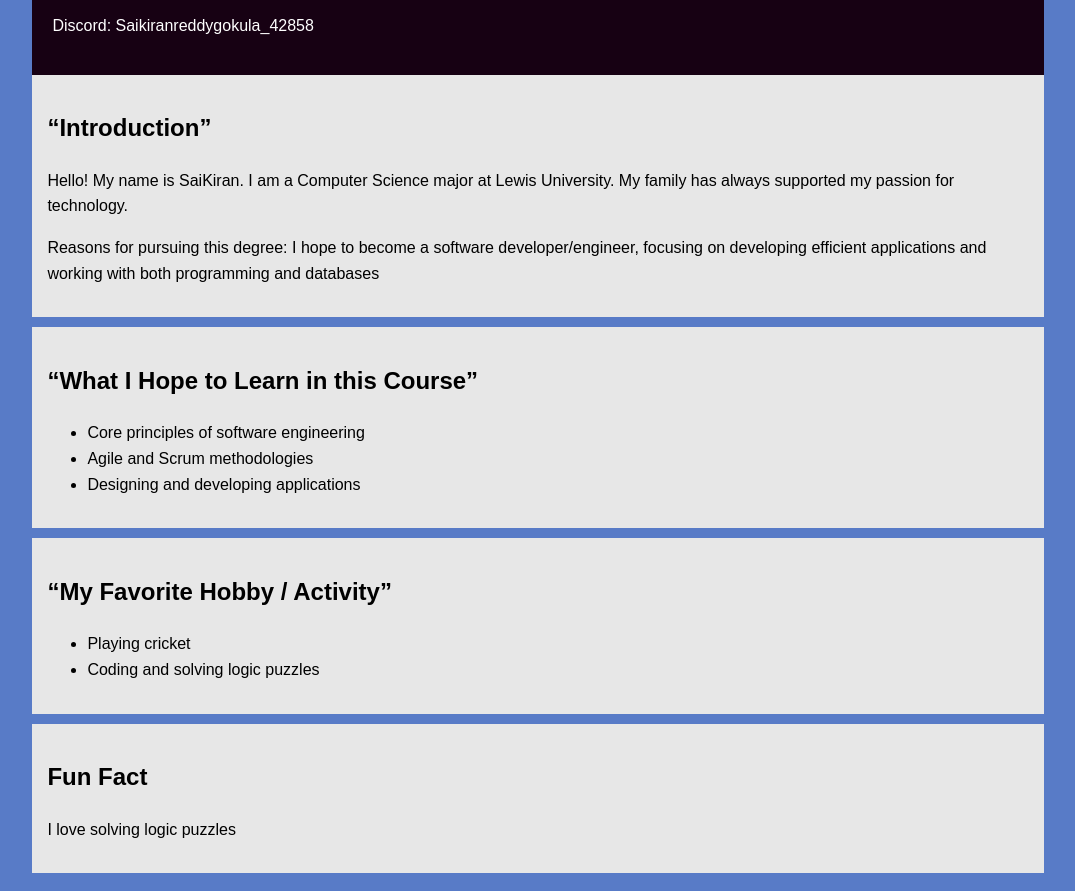
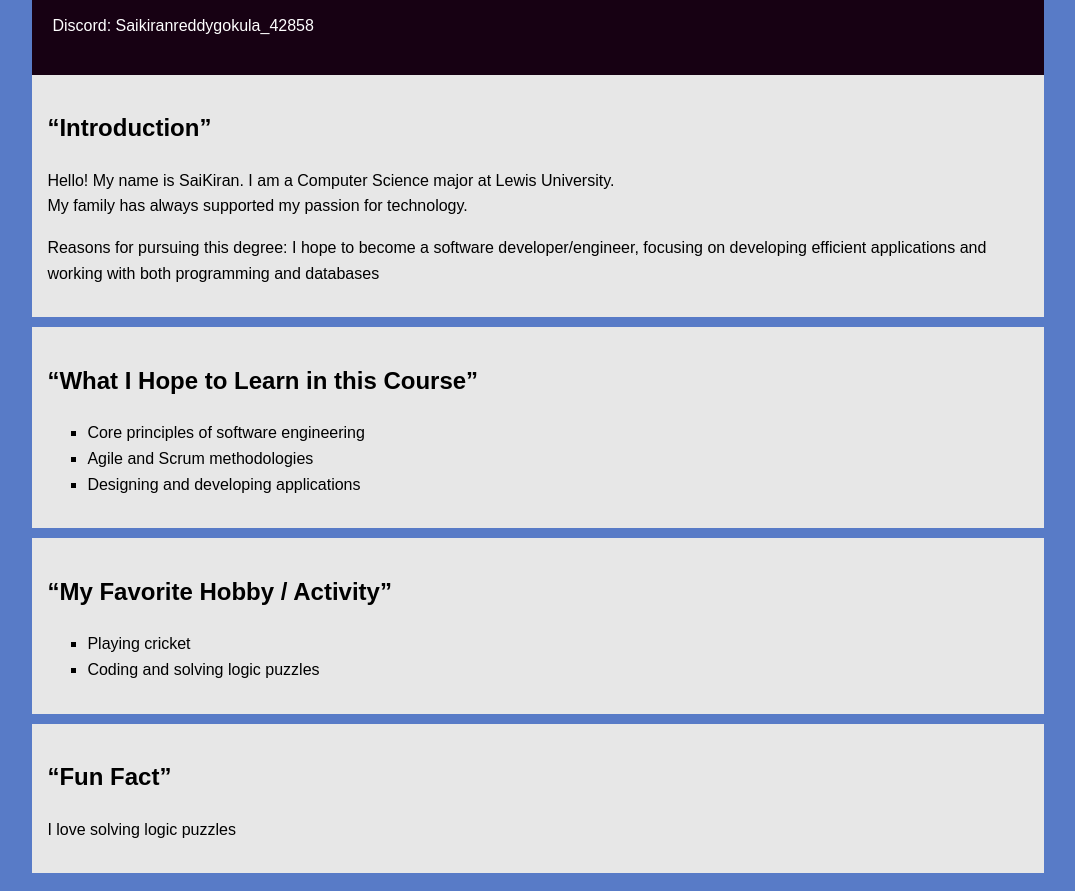
Before and after one commit to SaikiranRG/SaikiranG.github.io, a plain HTML site: page index.html in a window 1280 px wide. Shown: the part 175-1066 px from the top of the page, without its empty margins (102-1177 px from the left). Drawn offline with Linux system fonts and the light colour scheme.

Commit message:
Update index.html

```diff
--- a/index.html
+++ b/index.html
@@ -45,13 +45,13 @@
 
         <section class="lewis">
 			<h2>“Introduction”</h2>
-			<p>Hello! My name is SaiKiran. I am a Computer Science major at Lewis University. My family has always supported my passion for technology.</p>
+			<p>Hello! My name is SaiKiran. I am a Computer Science major at Lewis University. <br>My family has always supported my passion for technology.</br></p>
 			<p>Reasons for pursuing this degree: I hope to become a software developer/engineer, focusing on developing efficient applications and working with both programming and databases</p>
         </section>
 
 		<section class="course">
             <h2>“What I Hope to Learn in this Course”</h2>
-            <ul>
+            <ul style="list-style-type:square;">
                 <li>Core principles of software engineering</li>
                 <li>Agile and Scrum methodologies</li>
                 <li>Designing and developing applications</li>
@@ -59,14 +59,14 @@
 
 		<section class="hobbies">
             <h2>“My Favorite Hobby / Activity”</h2>
-            <ul>
+            <ul style="list-style-type:square;">
                 <li>Playing cricket</li>
                 <li>Coding and solving logic puzzles</li>
             </ul>
         </section>
 
         <section class="fun-fact">
-            <h2>Fun Fact</h2>
+            <h2>“Fun Fact”</h2>
             <p>I love solving logic puzzles</p>
         </section>
     </div>
```
